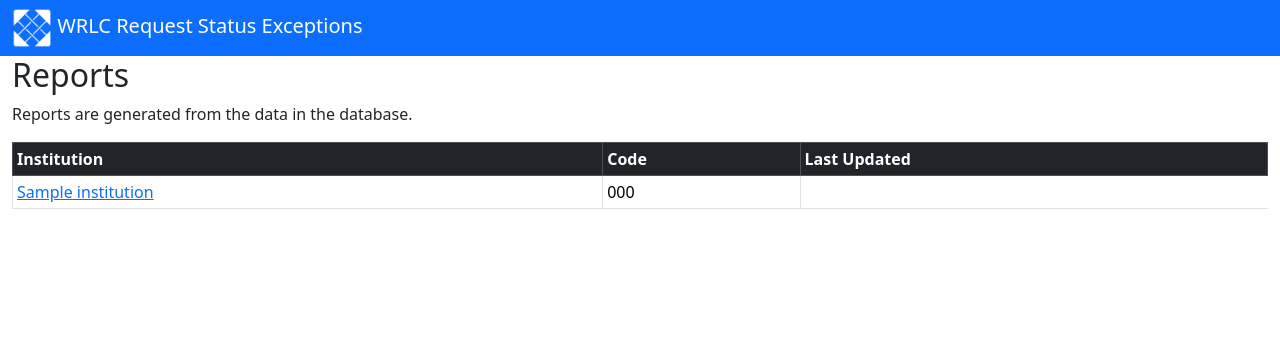
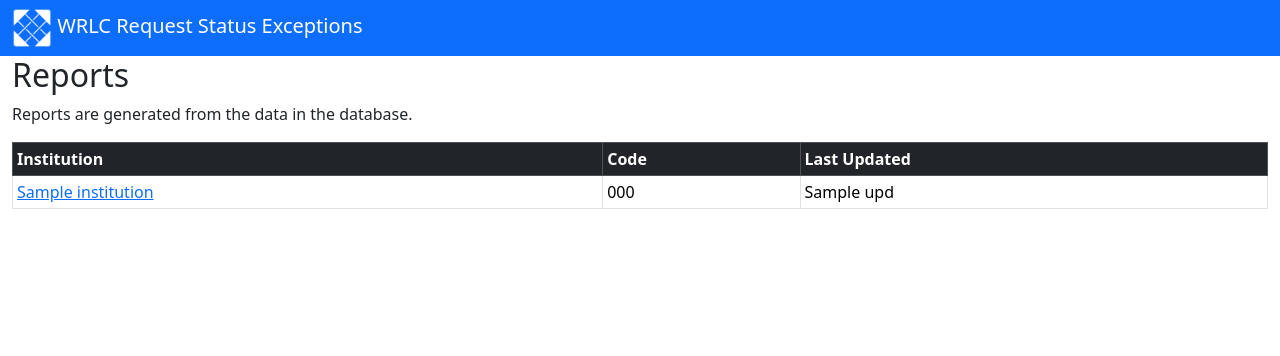
Before and after one commit to WRLC/enhancedExceptions, a Flask app: template templates/reports.html in a window 1280 px wide. Shown: the top 356 px of the page. Run offline with Flask 3, Linux system fonts and the light colour scheme; tables that the repository leaves empty hold one stand-in row (values such as "Sample post"); the template is opened without the code that fills it: values that come from a table or form of the project are taken from there, most other values are stand-ins (such as "Sample title", 1, 10 or a date in 2020).

Commit message:
last updated reporting

```diff
--- a/templates/reports.html
+++ b/templates/reports.html
@@ -17,8 +17,8 @@
                     <tr>
                         <td><a href="{{ url_for('report', code=institution.code) }}">{{ institution.name }}</a></td>
                         <td>{{ institution.code }}</td>
-                        {% for upd in updates if upd.instcode == institution.code %}
-                            <td>{{ upd.last_updated }}</td>
+                        {% for upd in updates %}
+                            <td>{{ upd }}</td>
                         {% endfor %}
                     </tr>
                 {% endfor %}
```
